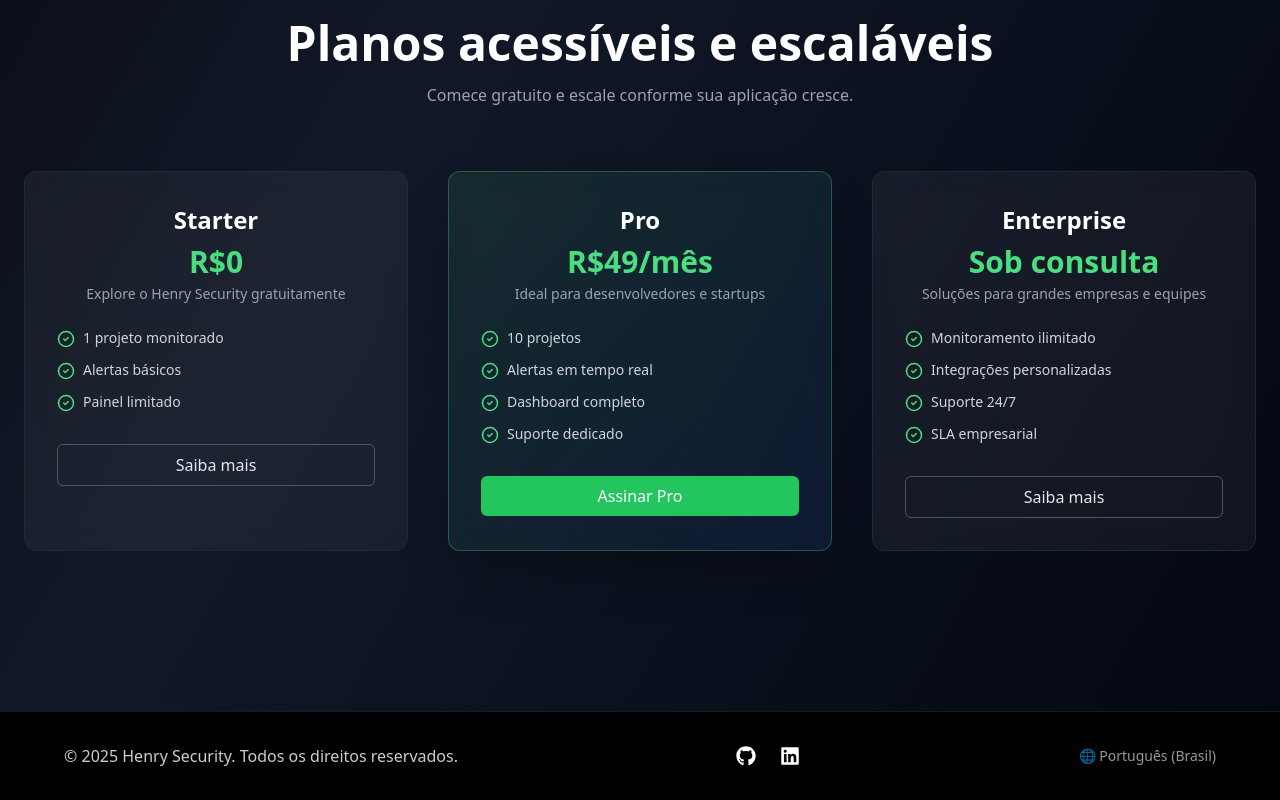
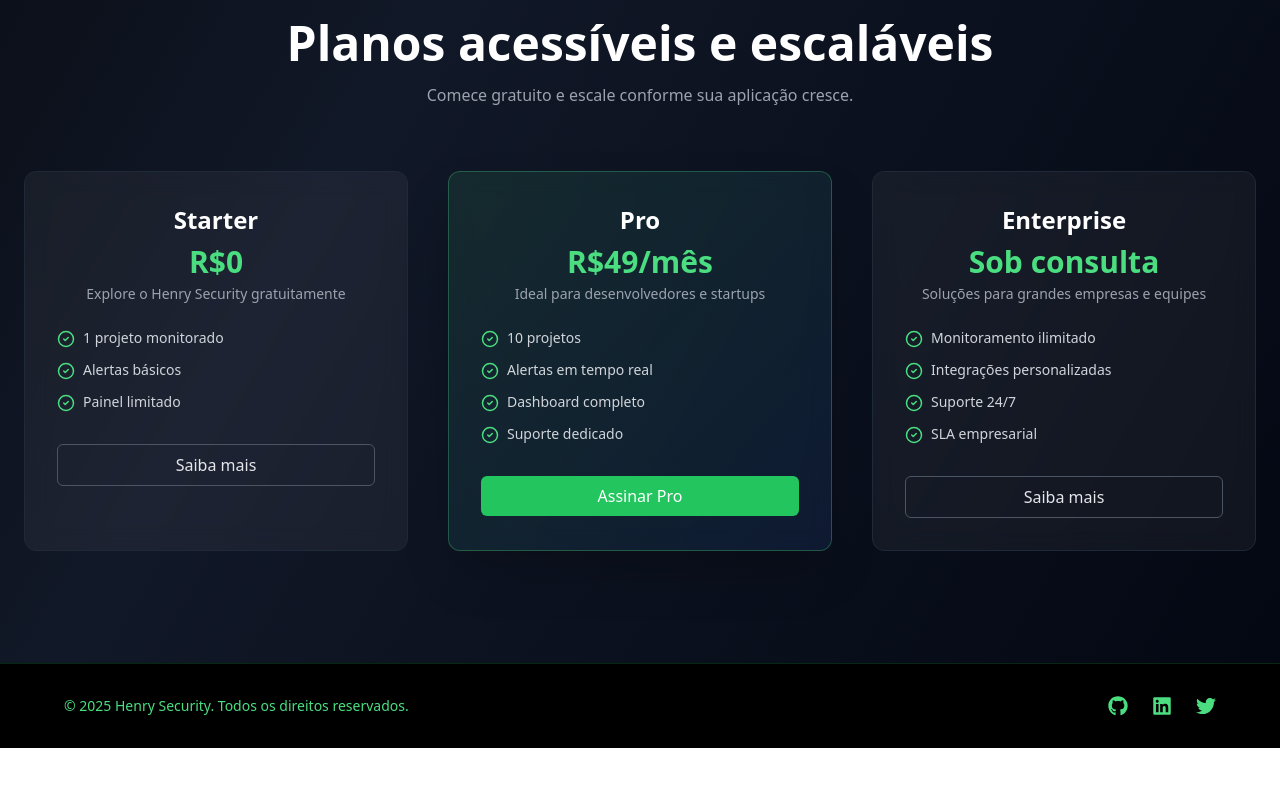
Before and after one commit to henrysec-bot/henry-security, a Next.js app: page / in a window 1280 px wide. Shown: the part 1459-2259 px from the top of the page. After the commit the page ends 2207 px from the top, so only its background shows below. Built offline with nearby package versions, Linux system fonts and the light colour scheme.

Commit message:
atualizacao desktop

```diff
--- a/app/page.tsx
+++ b/app/page.tsx
@@ -2,7 +2,7 @@
 import Hero from '@/components/Hero'
 import { Features } from '@/components/Features'
 import Pricing from '@/components/Pricing'
-import Footer from '@/components/Footer'
+import {Footer} from '@/components/Footer'
 
 export default function Home() {
   return (
--- a/components/Footer.tsx
+++ b/components/Footer.tsx
@@ -1,75 +1,48 @@
 'use client'
 
 import { motion } from 'framer-motion'
-import { FaGithub, FaLinkedin, FaArrowUp } from 'react-icons/fa'
-import { useEffect, useState } from 'react'
-import Link from 'next/link'
+import { FaGithub, FaLinkedin, FaTwitter } from 'react-icons/fa'
 
-export default function Footer() {
-  const [showScrollTop, setShowScrollTop] = useState(false)
+export function Footer() {
+  return (
+    <motion.footer
+      initial={{ opacity: 0, y: 50 }}
+      animate={{ opacity: 1, y: 0 }}
+      transition={{ duration: 0.6, ease: 'easeOut' }}
+      className="w-full px-4 py-8 md:px-16 bg-black border-t border-green-500/20"
+    >
+      <div className="max-w-7xl mx-auto flex flex-col md:flex-row items-center justify-between gap-6 text-sm text-green-400">
+        <div className="text-center md:text-left">
+          © {new Date().getFullYear()} Henry Security. Todos os direitos reservados.
+        </div>
 
-  useEffect(() => {
-    const handleScroll = () => {
-      setShowScrollTop(window.scrollY > 300)
-    }
-    window.addEventListener('scroll', handleScroll)
-    return () => window.removeEventListener('scroll', handleScroll)
-  }, [])
-
-  const scrollToTop = () => {
-    window.scrollTo({ top: 0, behavior: 'smooth' })
-  }
-
-  return (
-    <footer className="relative z-10 w-full bg-black text-white px-6 py-8 mt-12 border-t border-white/10">
-      <div className="max-w-6xl mx-auto flex flex-col md:flex-row justify-between items-center gap-6">
-        <motion.div
-          initial={{ opacity: 0, y: 20 }}
-          whileInView={{ opacity: 1, y: 0 }}
-          transition={{ duration: 0.6 }}
-          viewport={{ once: true }}
-          className="text-center md:text-left"
-        >
-          <p className="text-sm md:text-base text-white/80">
-            © {new Date().getFullYear()} Henry Security. Todos os direitos reservados.
-          </p>
-        </motion.div>
-
-        <motion.div
-          initial={{ opacity: 0, y: 20 }}
-          whileInView={{ opacity: 1, y: 0 }}
-          transition={{ duration: 0.6, delay: 0.2 }}
-          viewport={{ once: true }}
-          className="flex gap-6 text-xl"
-        >
-          <a href="https://github.com/henrysec-bot" target="_blank" rel="noopener noreferrer">
-            <motion.div whileHover={{ scale: 1.2 }} whileTap={{ scale: 0.9 }}>
-              <FaGithub className="text-white hover:text-green-400 transition" />
-            </motion.div>
+        <div className="flex gap-6">
+          <a
+            href="https://github.com/henrysec-bot"
+            target="_blank"
+            rel="noopener noreferrer"
+            className="hover:text-green-300 transition-colors"
+          >
+            <FaGithub size={20} />
           </a>
-          <a href="#" target="_blank" rel="noopener noreferrer">
-            <motion.div whileHover={{ scale: 1.2 }} whileTap={{ scale: 0.9 }}>
-              <FaLinkedin className="text-white hover:text-green-400 transition" />
-            </motion.div>
+          <a
+            href="https://linkedin.com"
+            target="_blank"
+            rel="noopener noreferrer"
+            className="hover:text-green-300 transition-colors"
+          >
+            <FaLinkedin size={20} />
           </a>
-        </motion.div>
-
-        {/* Idioma (placeholder) */}
-        <div className="text-sm text-white/60 hidden md:block">🌐 Português (Brasil)</div>
+          <a
+            href="https://twitter.com"
+            target="_blank"
+            rel="noopener noreferrer"
+            className="hover:text-green-300 transition-colors"
+          >
+            <FaTwitter size={20} />
+          </a>
+        </div>
       </div>
-
-      {/* Botão voltar ao topo */}
-      {showScrollTop && (
-        <motion.button
-          onClick={scrollToTop}
-          initial={{ opacity: 0, scale: 0 }}
-          animate={{ opacity: 1, scale: 1 }}
-          transition={{ duration: 0.4 }}
-          className="fixed bottom-6 right-6 bg-green-500 text-black p-3 rounded-full shadow-lg hover:bg-green-400 z-50"
-        >
-          <FaArrowUp />
-        </motion.button>
-      )}
-    </footer>
+    </motion.footer>
   )
 }
```
